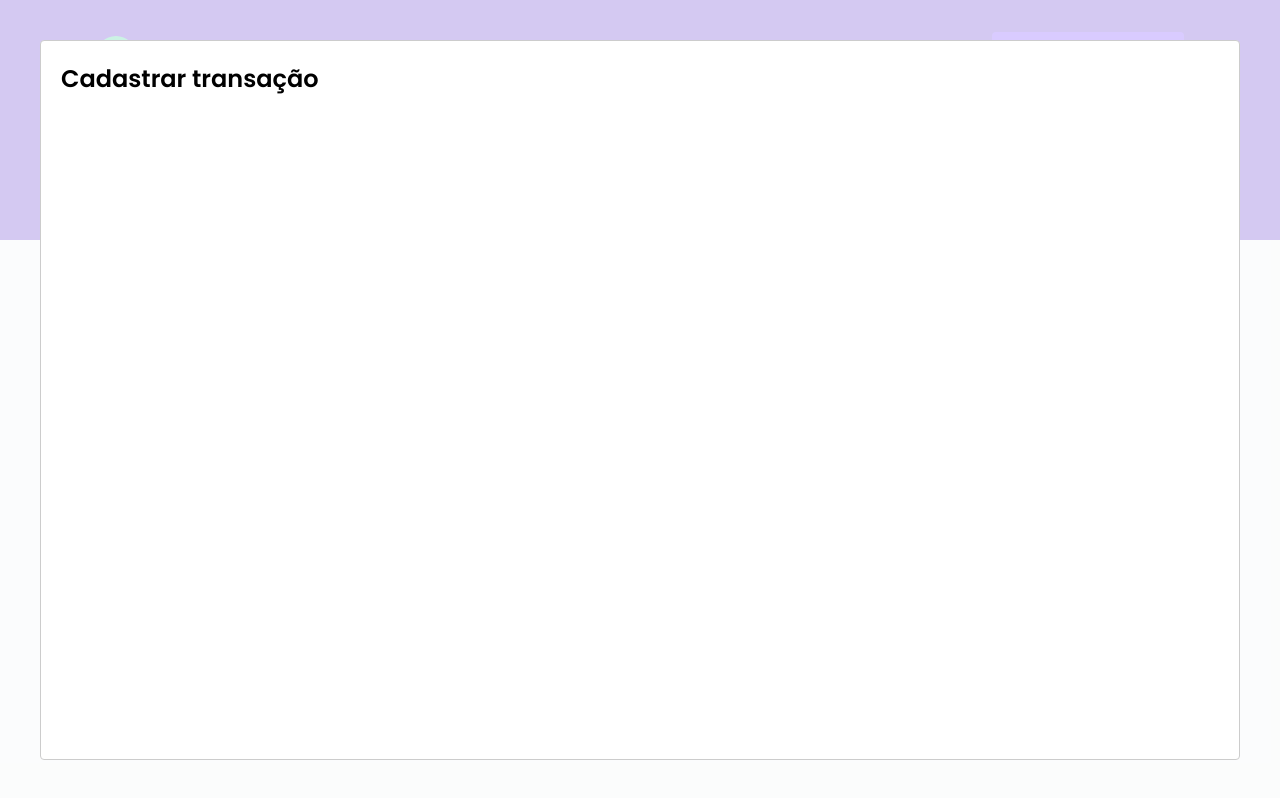
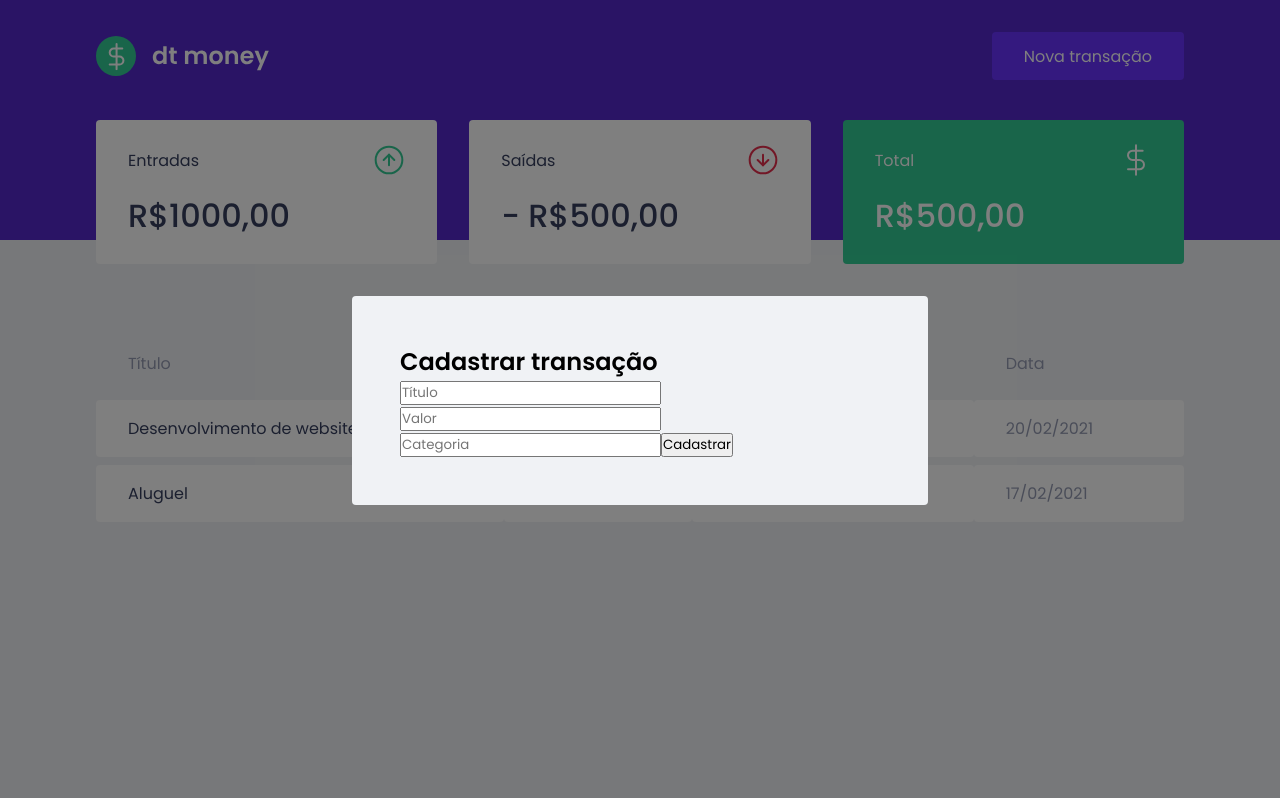
Before and after one commit to jrantunes/ignite-dtmoney, a React (Create React App) app: page / in a window 1280 px wide. Both pictures are taken after a click on the button "Nova transação". Built offline with nearby package versions, Linux system fonts and the light colour scheme; no server answers; what miragejs would draw is missing.

Commit message:
chore: modal form created

```diff
--- a/src/components/NewTransactionModal/index.tsx
+++ b/src/components/NewTransactionModal/index.tsx
@@ -1,4 +1,6 @@
 import Modal from 'react-modal';
+
+import { Container } from './styles';
 
 interface NewTransactionModalProps {
   isOpen: boolean;
@@ -10,8 +12,27 @@
     <Modal
         isOpen={isOpen}
         onRequestClose={onRequestClose}
+        overlayClassName="react-modal-overlay"
+        className="react-modal-content"
       >
-        <h2>Cadastrar transação</h2>
+        <Container>
+          <h2>Cadastrar transação</h2>
+
+          <input
+            placeholder="Título"
+          />
+
+          <input
+            type="number"
+            placeholder="Valor"
+          />
+
+          <input
+            placeholder="Categoria"
+          />
+
+          <button type="submit">Cadastrar</button>
+        </Container>
     </Modal>
   );
 }
--- a/src/components/NewTransactionModal/styles.ts
+++ b/src/components/NewTransactionModal/styles.ts
@@ -1,3 +1,3 @@
 import styled from "styled-components";
 
-export const Container = styled.div``;
+export const Container = styled.form``;
--- a/src/styles/global.ts
+++ b/src/styles/global.ts
@@ -53,4 +53,27 @@
     opacity: 0.6;
     cursor: not-allowed;
   }
+
+  .react-modal-overlay {
+    background: rgba(0, 0, 0, 0.5);
+
+    position: fixed;
+    top: 0;
+    bottom: 0;
+    left: 0;
+    right: 0;
+
+    display: flex;
+    align-items: center;
+    justify-content: center;
+  }
+
+  .react-modal-content {
+    width: 100%;
+    max-width: 576px;
+    background: var(--background);
+    padding: 3rem;
+    position: relative;
+    border-radius: 0.25rem;
+  }
 `;
```
